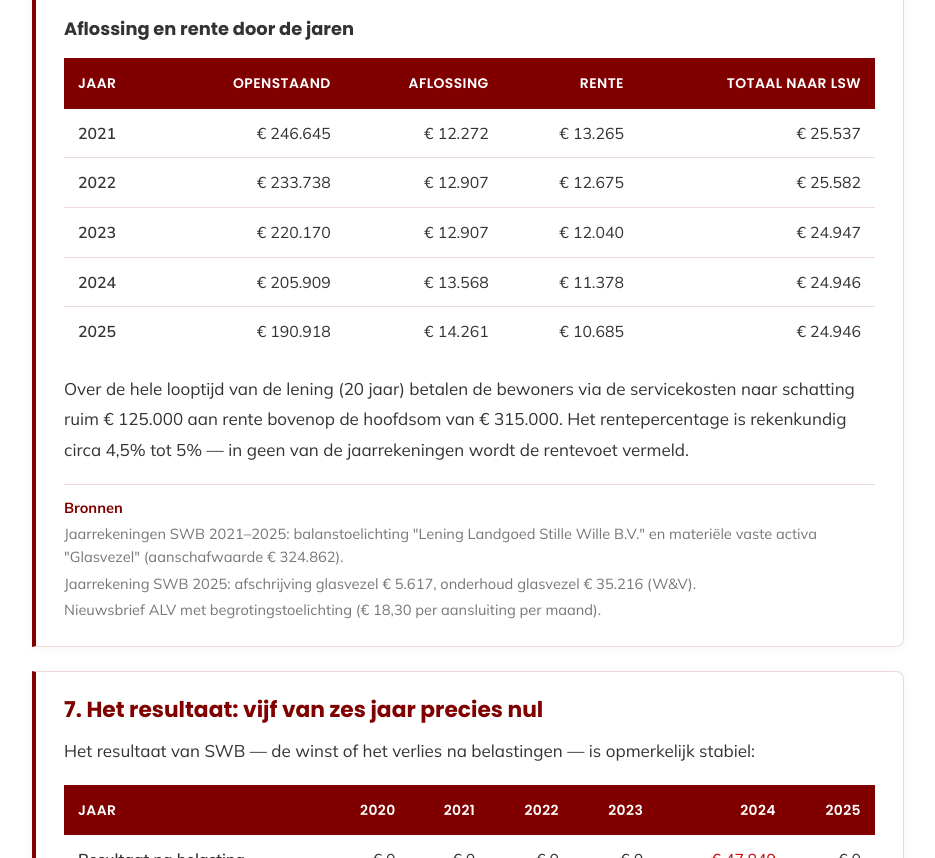
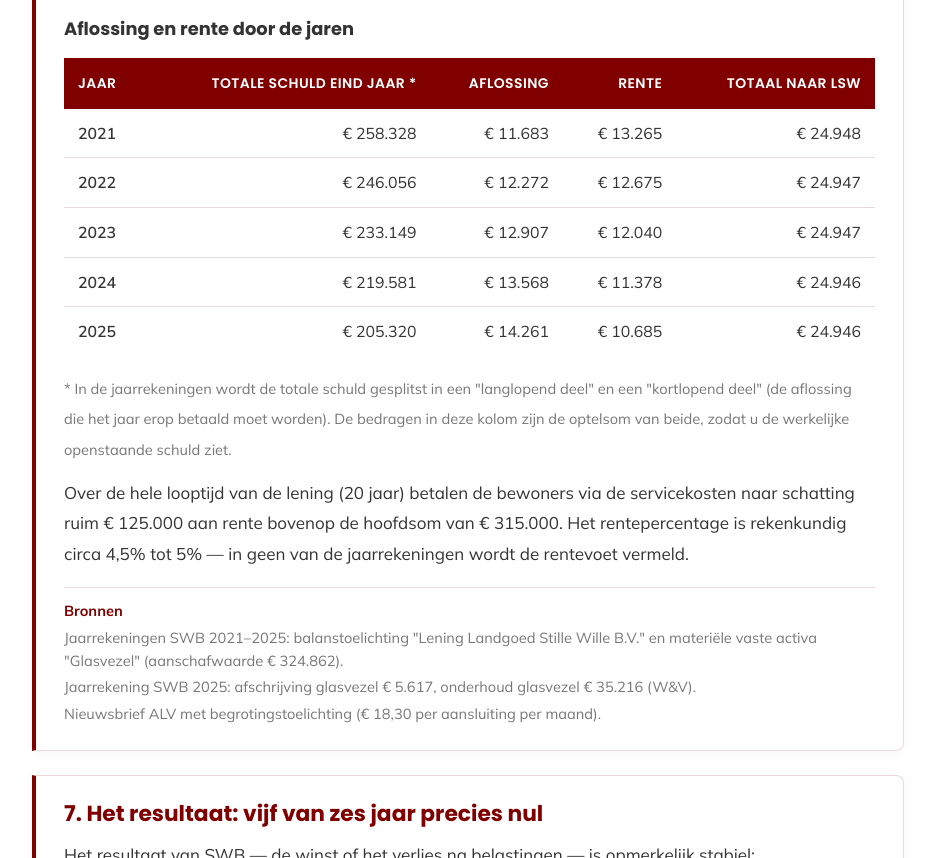
Before and after one commit to antonnoe/gasdossier-stillewille, a plain HTML site: page financieel-overzicht.html in a window 1280 px wide. Shown: the part 8679-9537 px from the top of the page, without its empty margins (172-1107 px from the left). Drawn offline with Linux system fonts and the light colour scheme.

Commit message:
Update table headers and financial data for years

```diff
--- a/financieel-overzicht.html
+++ b/financieel-overzicht.html
@@ -287,15 +287,16 @@
 
     <h3>Aflossing en rente door de jaren</h3>
     <table class="data-table">
-      <thead><tr><th>Jaar</th><th>Openstaand</th><th>Aflossing</th><th>Rente</th><th>Totaal naar LSW</th></tr></thead>
+      <thead><tr><th>Jaar</th><th>Totale schuld eind jaar *</th><th>Aflossing</th><th>Rente</th><th>Totaal naar LSW</th></tr></thead>
       <tbody>
-        <tr><td>2021</td><td>€ 246.645</td><td>€ 12.272</td><td>€ 13.265</td><td>€ 25.537</td></tr>
-        <tr><td>2022</td><td>€ 233.738</td><td>€ 12.907</td><td>€ 12.675</td><td>€ 25.582</td></tr>
-        <tr><td>2023</td><td>€ 220.170</td><td>€ 12.907</td><td>€ 12.040</td><td>€ 24.947</td></tr>
-        <tr><td>2024</td><td>€ 205.909</td><td>€ 13.568</td><td>€ 11.378</td><td>€ 24.946</td></tr>
-        <tr><td>2025</td><td>€ 190.918</td><td>€ 14.261</td><td>€ 10.685</td><td>€ 24.946</td></tr>
+        <tr><td>2021</td><td>€ 258.328</td><td>€ 11.683</td><td>€ 13.265</td><td>€ 24.948</td></tr>
+        <tr><td>2022</td><td>€ 246.056</td><td>€ 12.272</td><td>€ 12.675</td><td>€ 24.947</td></tr>
+        <tr><td>2023</td><td>€ 233.149</td><td>€ 12.907</td><td>€ 12.040</td><td>€ 24.947</td></tr>
+        <tr><td>2024</td><td>€ 219.581</td><td>€ 13.568</td><td>€ 11.378</td><td>€ 24.946</td></tr>
+        <tr><td>2025</td><td>€ 205.320</td><td>€ 14.261</td><td>€ 10.685</td><td>€ 24.946</td></tr>
       </tbody>
     </table>
+    <p style="font-size:.86em;color:var(--grey-soft);margin-top:8px">* In de jaarrekeningen wordt de totale schuld gesplitst in een "langlopend deel" en een "kortlopend deel" (de aflossing die het jaar erop betaald moet worden). De bedragen in deze kolom zijn de optelsom van beide, zodat u de werkelijke openstaande schuld ziet.</p>
 
     <p>Over de hele looptijd van de lening (20 jaar) betalen de bewoners via de servicekosten naar schatting ruim € 125.000 aan rente bovenop de hoofdsom van € 315.000. Het rentepercentage is rekenkundig circa 4,5% tot 5% — in geen van de jaarrekeningen wordt de rentevoet vermeld.</p>
 
```
